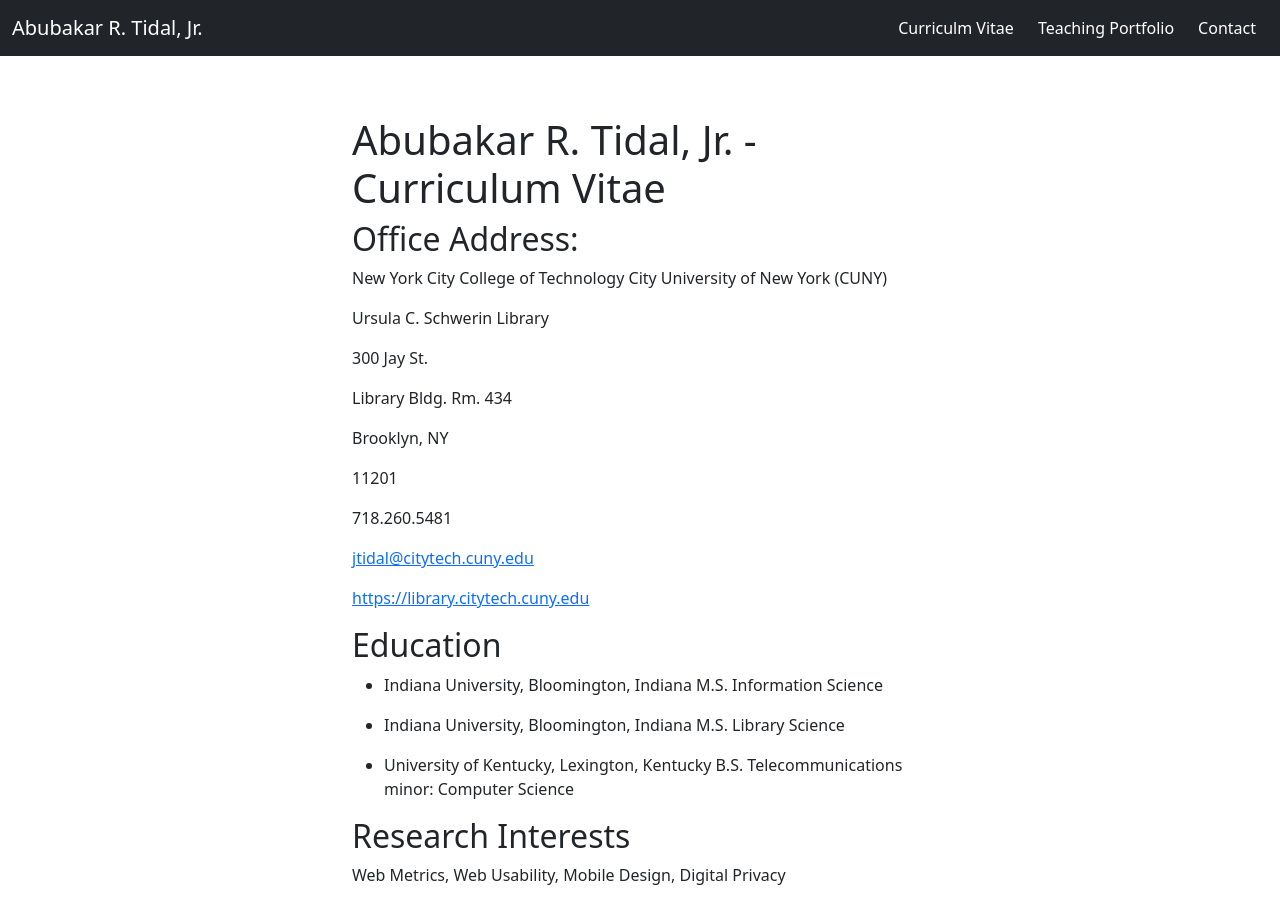
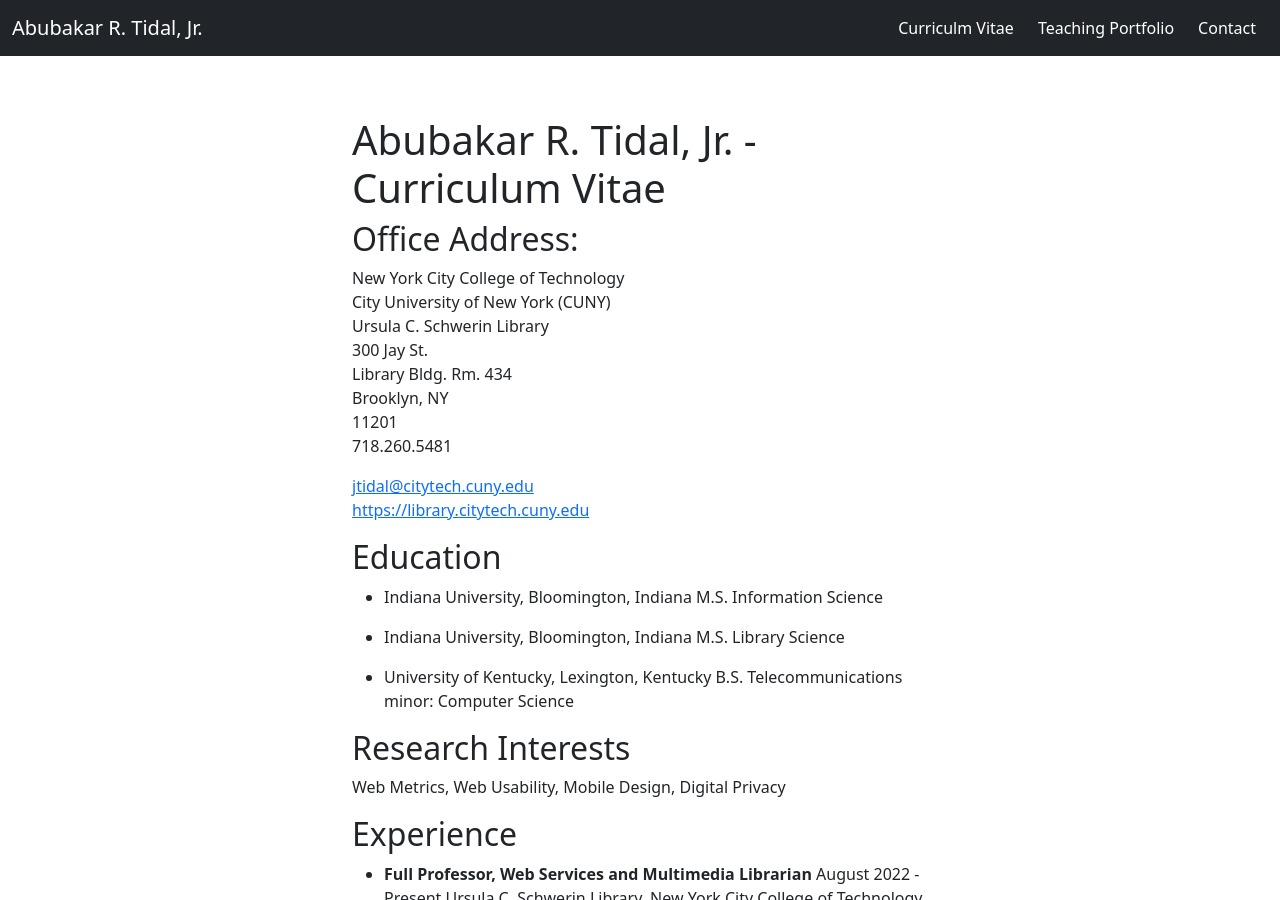
Before and after one commit to KentuckyFriedTofu/KentuckyFriedTofu.github.io, a Jekyll site: the page built from cv.md, in a window 1280 px wide and 900 px high. Built offline with Jekyll 4.4.1, drawn with Linux system fonts in a browser that asks for light colours.

Commit message:
Update cv.md

```diff
--- a/cv.md
+++ b/cv.md
@@ -7,24 +7,17 @@ title: Curriculum Vitae
 
 
 ## Office Address:
-New York City College of Technology
-City University of New York (CUNY)
+New York City College of Technology<br>
+City University of New York (CUNY)<br>
+Ursula C. Schwerin Library<br>
+300 Jay St.<br>
+Library Bldg. Rm. 434<br>
+Brooklyn, NY<br>
+11201<br>
+718.260.5481<br>
 
-Ursula C. Schwerin Library
-
-300 Jay St.
-
-Library Bldg. Rm. 434
-
-Brooklyn, NY
-
-11201
-
-718.260.5481
-
-[jtidal@citytech.cuny.edu](jtidal@citytech.cuny.edu)
-
-[https://library.citytech.cuny.edu](https://library.citytech.cuny.edu)
+[jtidal@citytech.cuny.edu](jtidal@citytech.cuny.edu)<br>
+[https://library.citytech.cuny.edu](https://library.citytech.cuny.edu)<br>
 
 ## Education
 * Indiana University, Bloomington, Indiana
```
